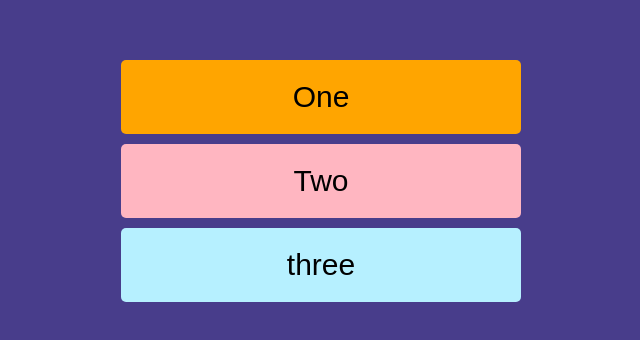
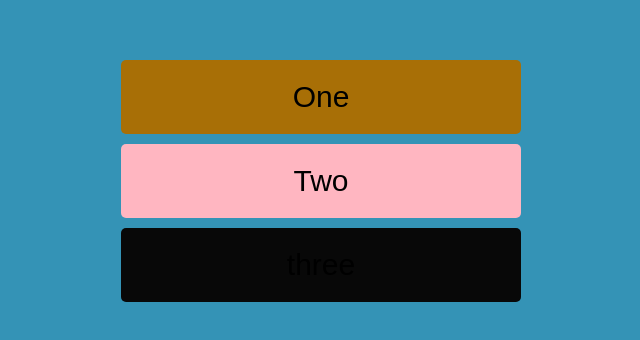
Before and after one commit to solonkonora/3-buttons, a plain HTML site: page index.html in a window 1280 px wide. Shown: the part 120-460 px from the top of the page, without its empty margins (319-959 px from the left). Drawn offline with Linux system fonts and the light colour scheme.

Commit message:
change the bg color and the the color of the button 1 and 3

```diff
--- a/assets/style.css
+++ b/assets/style.css
@@ -1,5 +1,5 @@
 body{
-  background-color:darkslateblue ;
+  background-color:rgb(52, 147, 182) ;
   color: white;
 }
 
@@ -20,7 +20,7 @@ button {
 }
 
 .submit-btn{
-  background-color: orange;
+  background-color: rgb(168, 111, 6);
 }
 
 .submit-btn2{
@@ -28,5 +28,5 @@ button {
 }
 
 .submit-btn3{
-  background-color: rgb(182, 240, 255);
+  background-color: rgb(8, 8, 8);
 }
```
